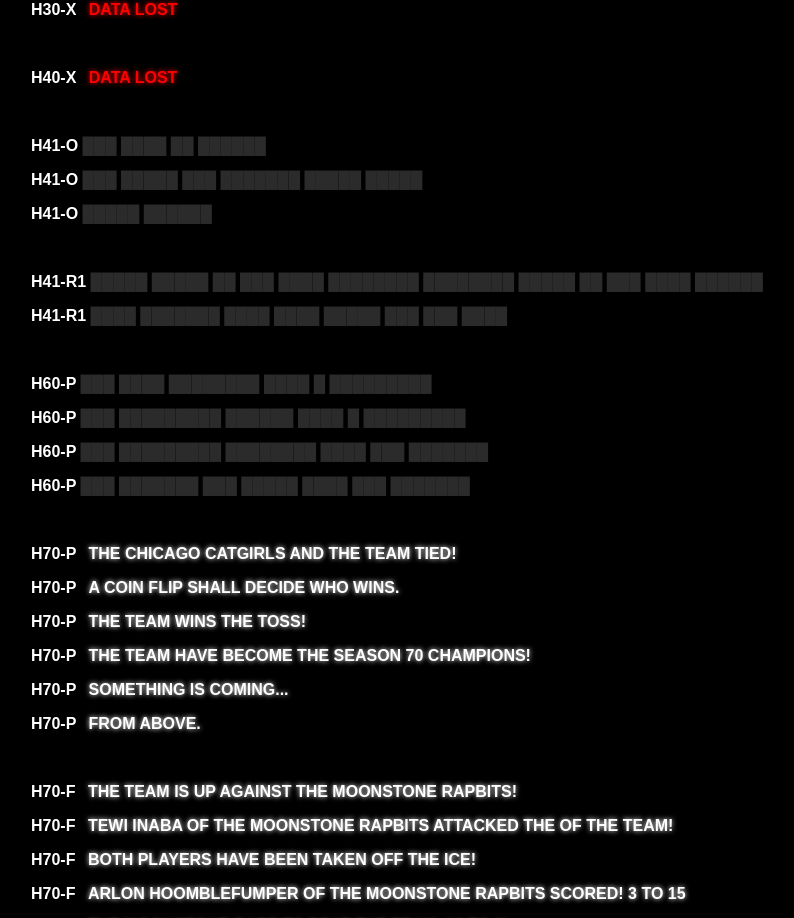
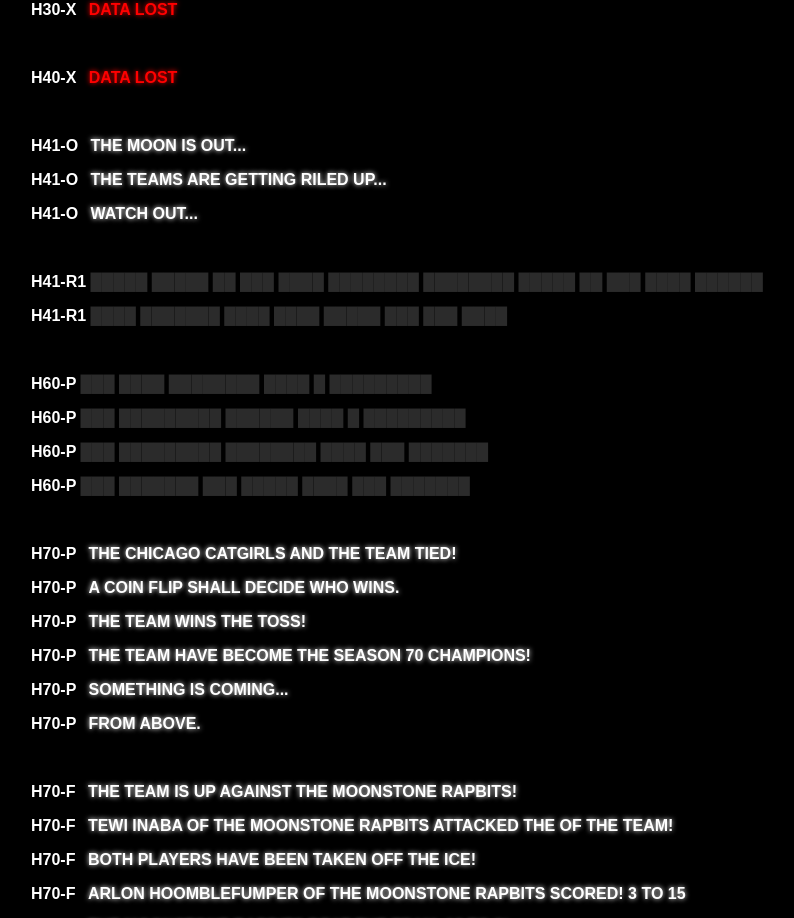
Before and after one commit to KetUnderscore/daseballreactfwontend, a React (Create React App) app: page /book in a window 1280 px wide. Shown: the part 796-1714 px from the top of the page, without its empty margins (141-935 px from the left). Built offline with nearby package versions, Linux system fonts and the light colour scheme.

Commit message:
Section 2

```diff
--- a/src/pages/Book.js
+++ b/src/pages/Book.js
@@ -53,10 +53,10 @@ function Book() {
                 </div>
                 <br/>
                 {/* Section 2 */}
-                <div className="censored">
-                    <p>H41-O <span>███ ████ ██ ██████</span></p>
-                    <p>H41-O <span>███ █████ ███ ███████ █████ █████</span></p>
-                    <p>H41-O <span>█████ ██████</span></p>
+                <div className="uncensored">
+                    <p>H41-O <span>THE MOON IS OUT...</span></p>
+                    <p>H41-O <span>THE TEAMS ARE GETTING RILED UP...</span></p>
+                    <p>H41-O <span>WATCH OUT...</span></p>
                 </div>
                 <br/>
                 {/* Section 3 */}
```
